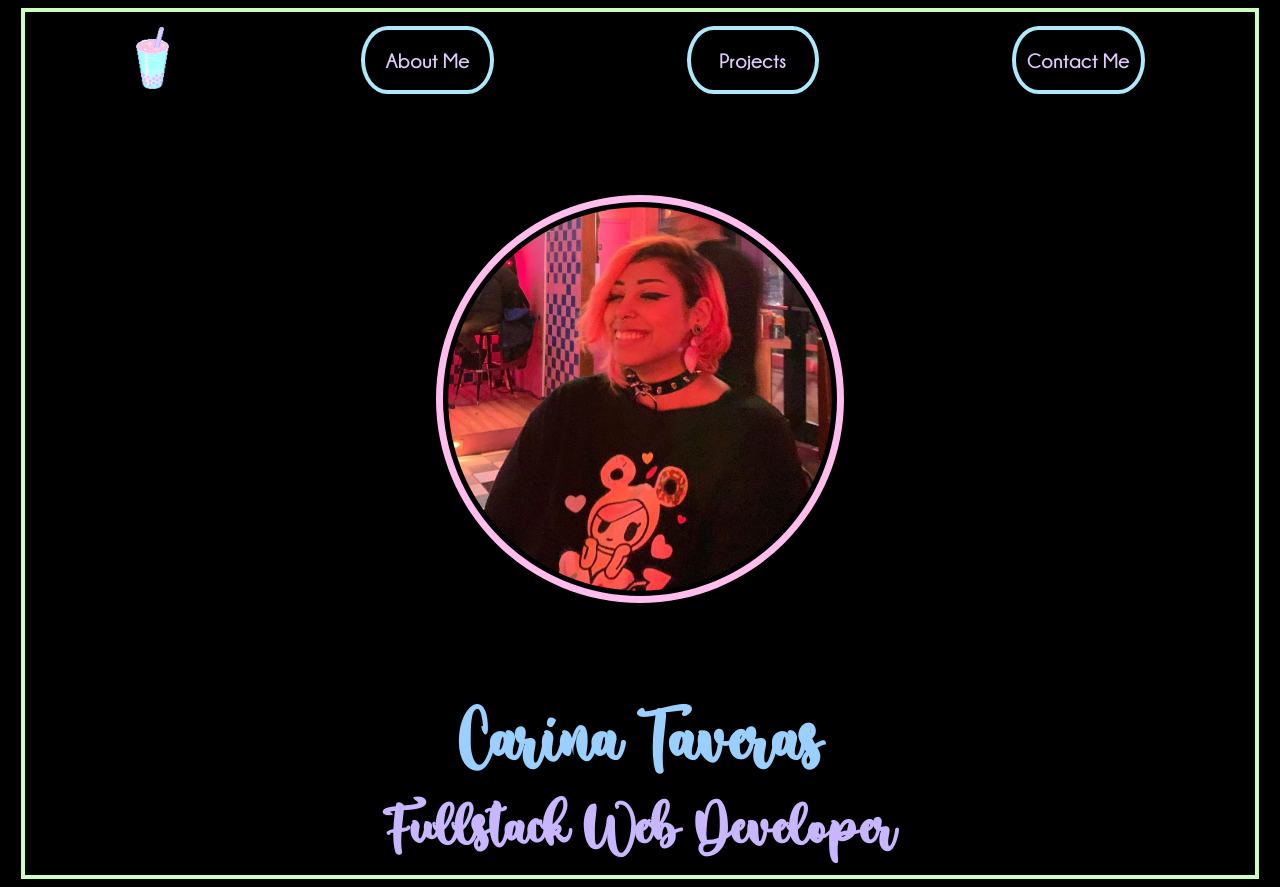
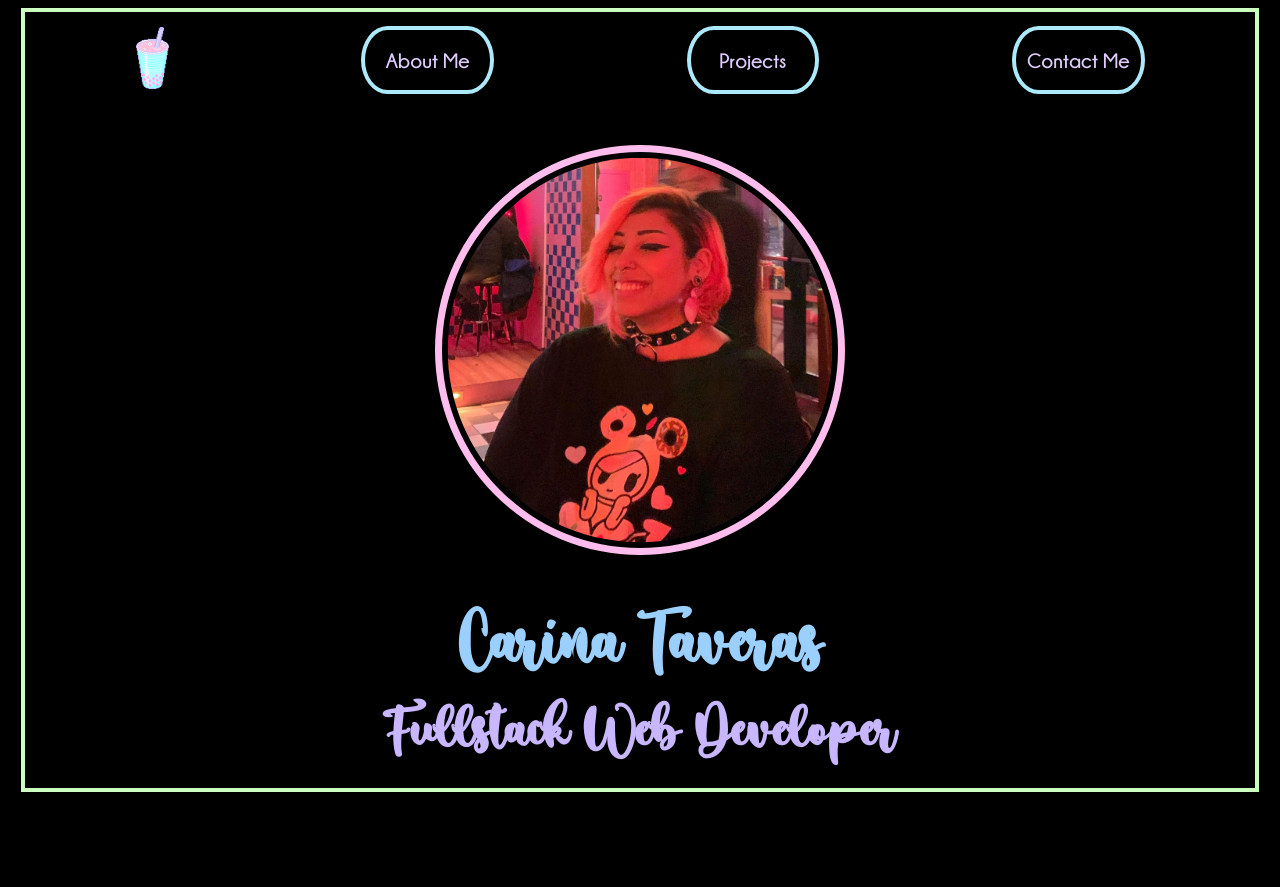
Before and after one commit to tCarina/portfolioSite, a React (Create React App) app in the folder personal-site/: page / in a window 1280 px wide. After the commit the page ends 800 px from the top, so only its background shows below. Built offline with nearby package versions, Linux system fonts and the light colour scheme.

Commit message:
change padding on home pic

```diff
--- a/personal-site/src/styling/aboutMe.css
+++ b/personal-site/src/styling/aboutMe.css
@@ -3,7 +3,7 @@
   height: 14.4em;
   width: auto;
   border-radius: 100%;
-  padding: 0.5%;
+  padding: 0.3%;
   border: solid 7px #ffbded;
 }
 
--- a/personal-site/src/styling/home.css
+++ b/personal-site/src/styling/home.css
@@ -42,7 +42,7 @@
 }
 
 .imageContainer {
-  padding: 7%;
+  padding: 3%;
   display: flex;
   flex-direction: column;
   align-items: center;
```
